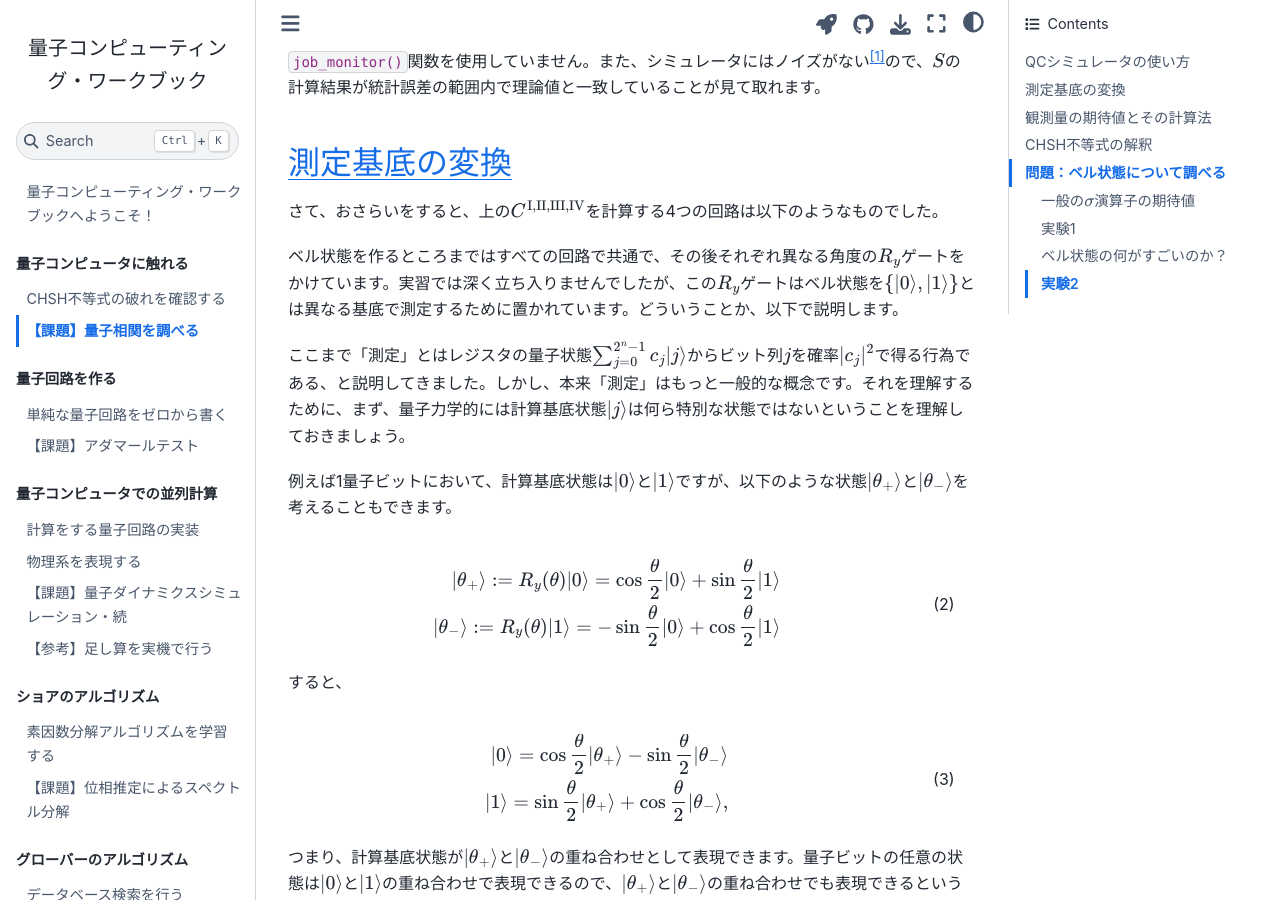
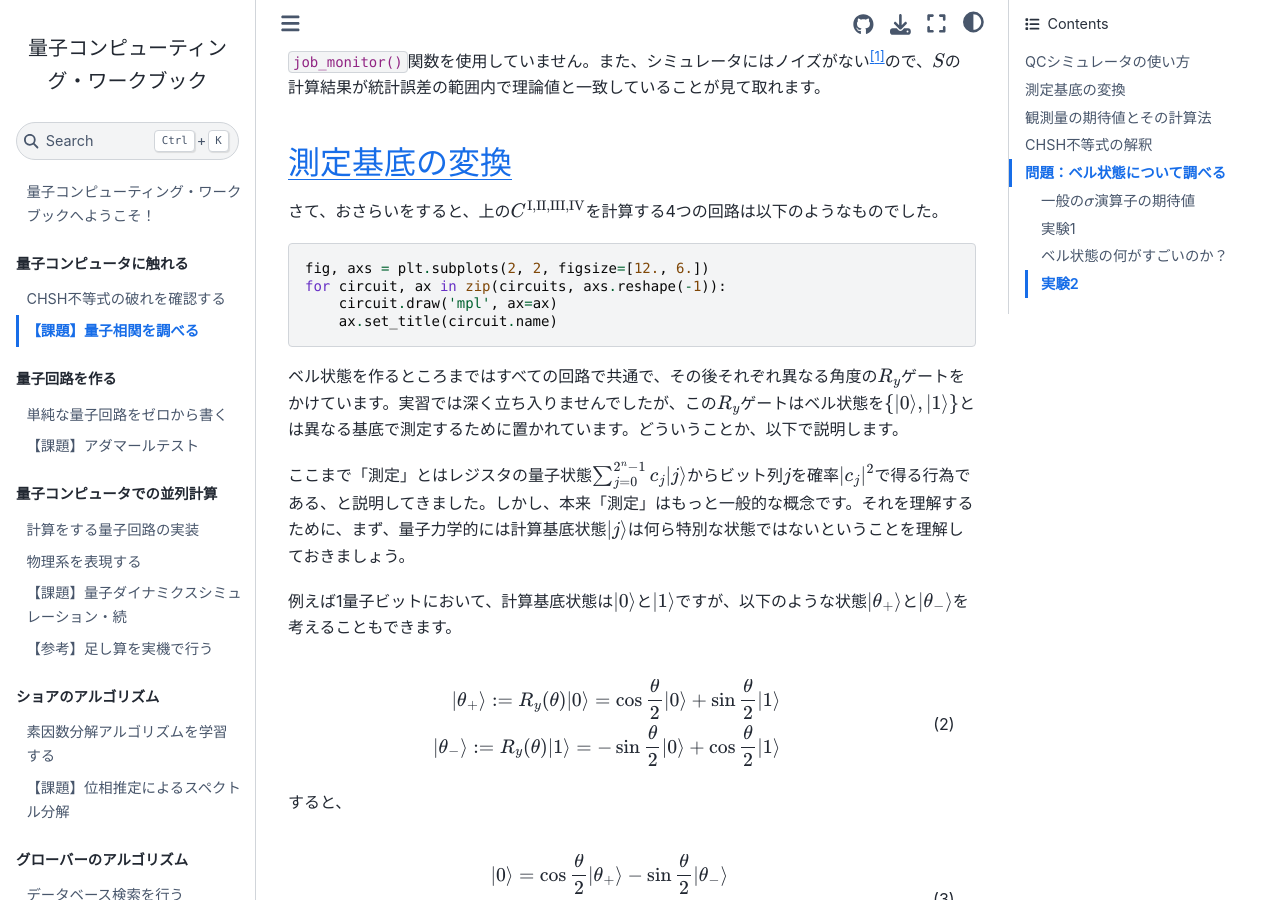
Before and after one commit to UTokyo-ICEPP/qc-workbook, a Jupyter Book: the page built from source/ja/nonlocal_correlations.md, in a window 1280 px wide and 900 px high, scrolled down 2855 px. Built offline with Jupyter Book 1.0.4 settings and Sphinx 7.4.7 and the Sphinx Book theme 1.1.4, drawn with Linux system fonts in a browser that asks for light colours.

Commit message:
minor brush-ups before first class

````diff
--- a/source/ja/nonlocal_correlations.md
+++ b/source/ja/nonlocal_correlations.md
@@ -1,25 +1,26 @@
 ---
-jupytext:
-  notebook_metadata_filter: all
-  text_representation:
-    extension: .md
-    format_name: myst
-    format_version: 0.13
-    jupytext_version: 1.14.5
-kernelspec:
-  display_name: Python 3 (ipykernel)
-  language: python
-  name: python3
-language_info:
-  codemirror_mode:
-    name: ipython
-    version: 3
-  file_extension: .py
-  mimetype: text/x-python
-  name: python
-  nbconvert_exporter: python
-  pygments_lexer: ipython3
-  version: 3.10.6
+jupyter:
+  jupytext:
+    notebook_metadata_filter: all
+    text_representation:
+      extension: .md
+      format_name: markdown
+      format_version: '1.3'
+      jupytext_version: 1.14.5
+  kernelspec:
+    display_name: Python 3 (ipykernel)
+    language: python
+    name: python3
+  language_info:
+    codemirror_mode:
+      name: ipython
+      version: 3
+    file_extension: .py
+    mimetype: text/x-python
+    name: python
+    nbconvert_exporter: python
+    pygments_lexer: ipython3
+    version: 3.10.6
 ---
 
 # 【課題】量子相関を調べる
@@ -39,7 +40,6 @@ local: true
 ---
 ```
 
-+++
 
 ## QCシミュレータの使い方
 
@@ -57,9 +57,7 @@ $$
 
 シミュレーションはローカル（手元のPythonを動かしているコンピュータ）で実行できるので、ジョブを投げて結果を待つ時間が省けます。この課題ではたくさんの細かい量子計算をするので、実機を使わず、`AerSimulator`というQiskitに含まれるシミュレータを利用します。
 
-```{code-cell} ipython3
-:tags: [remove-output]
-
+```python tags=["remove-output"]
 # まずは全てインポート
 import numpy as np
 import matplotlib.pyplot as plt
@@ -71,14 +69,14 @@ from qiskit.visualization import plot_histogram
 print('notebook ready')
 ```
 
-```{code-cell} ipython3
+```python
 simulator = AerSimulator()
 print(simulator.name())
 ```
 
 実習の内容を再現してみましょう。
 
-```{code-cell} ipython3
+```python
 circuits = []
 
 circuit = QuantumCircuit(2, name='circuit_I')
@@ -112,7 +110,7 @@ circuit.measure_all()
 circuits.append(circuit)
 ```
 
-```{code-cell} ipython3
+```python
 # シミュレータにはショット数の制限がないので、時間の許す限りいくらでも大きい値を使っていい
 shots = 10000
 
@@ -144,15 +142,12 @@ print('S =', S)
 
 [^simulator_noise]: 標準設定において。実機の振る舞いに従うよう、あえてノイズを加えるような設定も存在します。
 
-+++
 
 ## 測定基底の変換
 
 さて、おさらいをすると、上の$C^{\rmI, \rmII, \rmIII, \rmIV}$を計算する4つの回路は以下のようなものでした。
 
-```{code-cell} ipython3
-:tags: [remove-input]
-
+```python tags=["remove-input"]
 fig, axs = plt.subplots(2, 2, figsize=[12., 6.])
 for circuit, ax in zip(circuits, axs.reshape(-1)):
     circuit.draw('mpl', ax=ax)
@@ -208,7 +203,6 @@ $$
 
 このように、測定を行いたい基底（ここでは$\ket{\theta_{+}}, \ket{\theta_{-}}$）を$\ket{0}, \ket{1}$から得るための変換ゲート（$R_y(\theta)$）の逆変換を測定したい状態にかけることで、計算基底での測定で求める結果を得ることができます。
 
-+++
 
 ## 観測量の期待値とその計算法
 
@@ -255,7 +249,6 @@ $$
 
 です[^pauli_decomposition]。3の測定の際には、上のセクションで説明した測定基底の変換を利用します。
 
-+++
 
 ## CHSH不等式の解釈
 
@@ -352,7 +345,6 @@ $$
 [^pauli_decomposition]: ただし、{doc}`dynamics_simulation`で議論するように、実際には量子ビット数が大きくなると演算子の対角化自体が困難になるので、まず観測量の演算子を「パウリ積」の和に分解し、個々のパウリ積の固有ベクトルを基底とした測定をします。
 [^specifying_eigenvectors]: 量子ビットの一般の状態は実パラメータ2つで決まるので、$\sigma^{\theta, \phi}$などと書いたほうがより明示的ですが、ここでの議論では結局1パラメータしか使わないので、「何か一般の（次元を指定しない）パラメータ」として$\theta$と置いています。
 
-+++
 
 ## 問題：ベル状態について調べる
 
@@ -386,9 +378,7 @@ $$
 
 上の計算結果を量子回路でも確認してみましょう。実習のように2ビット量子レジスタをベル状態にし、2つの量子ビットにそれぞれ適当な$R_y$ゲートをかけ、期待値$C$を$R_y$ゲートのパラメータの組み合わせについて二次元プロットに起こしてみます。
 
-```{code-cell} ipython3
-:tags: [remove-output]
-
+```python tags=["remove-output"]
 # Consider 20 points each for theta and phi (400 points total)
 ntheta = 20
 nchi = 20
@@ -431,9 +421,7 @@ sim_job = simulator.run(circuits, shots=shots)
 result = sim_job.result()
 ```
 
-```{code-cell} ipython3
-:tags: [remove-output]
-
+```python tags=["remove-output"]
 # Compute the C values for each (theta, chi)
 c_values = np.zeros((ntheta, nchi), dtype=float)
 for icirc, idx in enumerate(np.ndindex(ntheta, nchi)):
@@ -465,7 +453,6 @@ plt.scatter([3. * np.pi / 4.], [0.], c='white', marker='+');
 
 プロット上に、合わせて$|S| = 2\sqrt{2}$となる時の$\theta, \chi$の値の組み合わせを表示してあります（$\langle \sigma^{\chi} \sigma^{\theta} \rangle$を足す点は赤、引く点は白）
 
-+++
 
 ### ベル状態の何がすごいのか？
 
@@ -522,7 +509,6 @@ $$
 
 様々な可分状態がランダムに登場するとしても、全ての状態の組み合わせについて上の不等式が成り立つので、全体の平均は常に2以下となります。これが、「古典力学では$|S| \leq 2$」という命題の意味です。
 
-+++
 
 ### 実験2
 
@@ -538,9 +524,7 @@ $$
 
 [^implicit_measurement]: 実はただ量子ビットを放置するだけでも、測定をして結果を見ないのと同じ効果をもたらすことができます。これをthe principle of implicit measurementと呼びます。
 
-```{code-cell} ipython3
-:tags: [remove-output]
-
+```python tags=["remove-output"]
 # Construct a circuit for each (theta, chi) pair
 circuits_ghz = []
 # np.ndindex returns an iterator over a multi-dimensional array
@@ -574,9 +558,7 @@ sim_job_ghz = simulator.run(circuits_ghz, shots=shots)
 result_ghz = sim_job_ghz.result()
 ```
 
-```{code-cell} ipython3
-:tags: [remove-output]
-
+```python tags=["remove-output"]
 def counts_ignoring_qubit2(counts, bitstring):
     """Add the counts of cases where qubit C is 0 and 1"""
 
@@ -608,9 +590,7 @@ plt.colorbar(label='C');
 
 ベル状態と明らかに違う挙動をしているのがわかります。原始的な方法ですが、計算した`c_values_ghz`から総当たりで$|S|$の最大値を計算してみましょう。
 
-```{code-cell} ipython3
-:tags: [remove-output]
-
+```python tags=["remove-output"]
 max_abs_s = 0.
 
 # Use ndindex to iterate over all index combinations
--- a/source/ja/prerequisites.md
+++ b/source/ja/prerequisites.md
@@ -19,7 +19,7 @@ language_info:
   name: python
   nbconvert_exporter: python
   pygments_lexer: ipython3
-  version: 3.8.10
+  version: 3.10.6
 ---
 
 # 実習の準備
@@ -36,7 +36,7 @@ local: true
 
 ### IBMidを取得し、IBM Quantumにログインする
 
-IBM Quantumを利用するには、IBMidというアカウントを作り、サービストークンを取得する必要があります。<a href="https://quantum-computing.ibm.com/">IBM Quantum</a>ウェブサイトからIDを取得し、サービスにログインしてください。
+IBM Quantumを利用するには、IBMidというアカウントを作り、サービストークンを取得する必要があります。<a href="https://quantum-computing.ibm.com/" target="_blank">IBM Quantum</a>ウェブサイトからIDを取得し、サービスにログインしてください。
 
 (install_token)=
 ### （ローカル環境）IBM Quantum APIトークンを取得し、Qiskit設定に保存する
````
Also changed, not shown: other parts of source/ja/nonlocal_correlations.md (+2 -2 lines), source/ja/chsh_inequality.md (+8 -7 lines).
